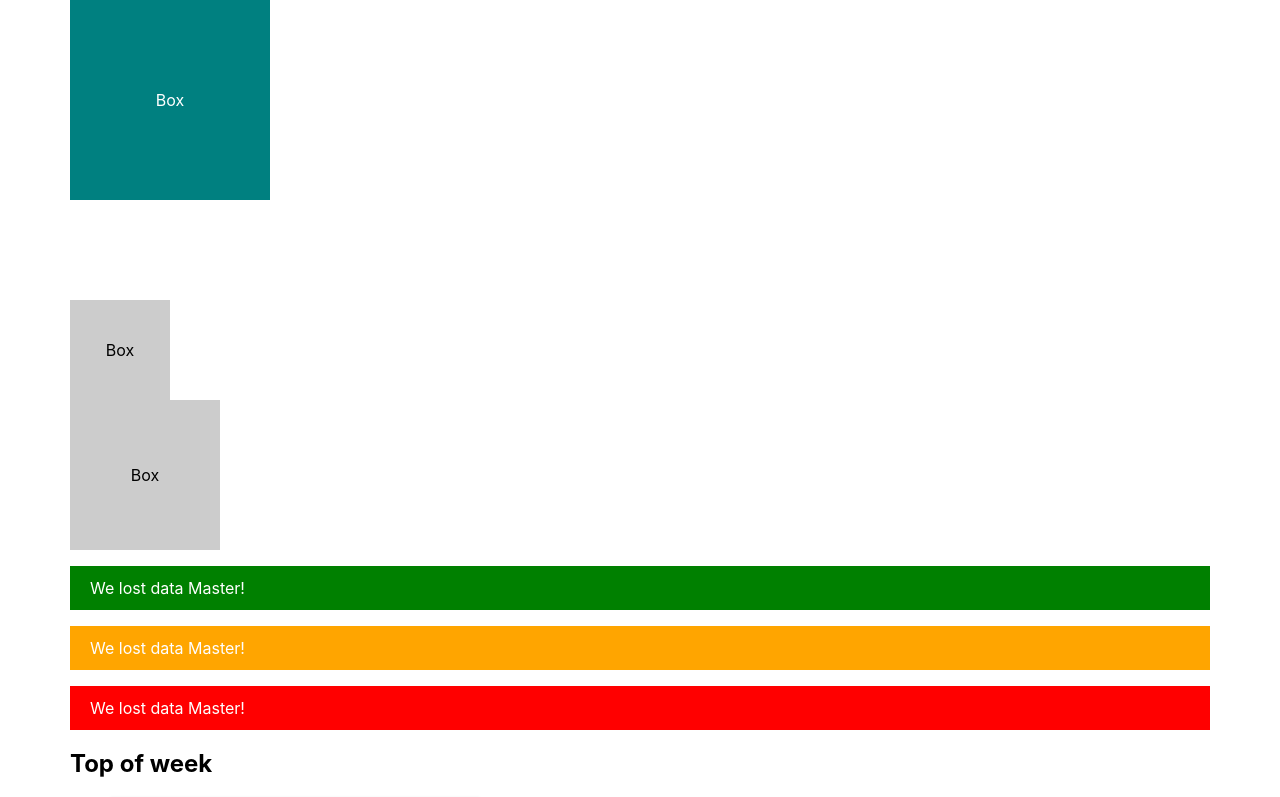
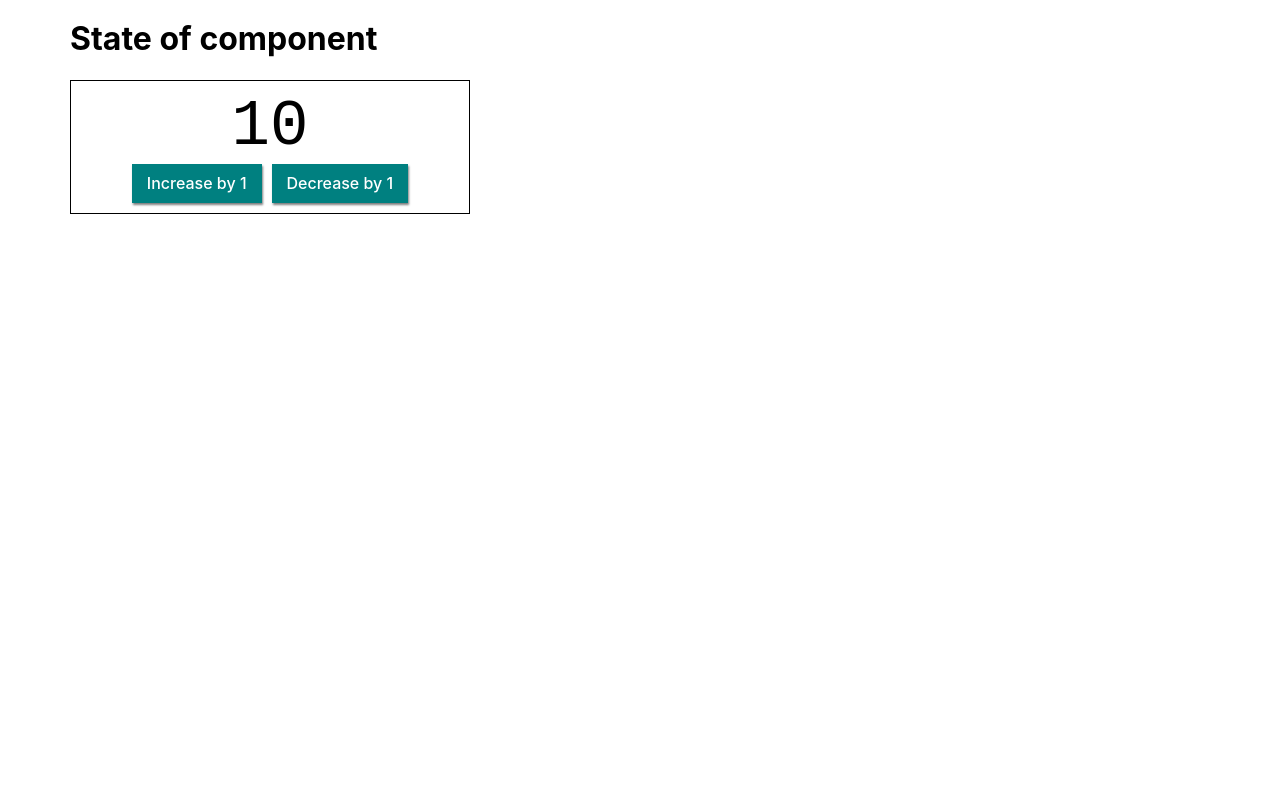
Before and after one commit to Anteycu/crispy-octo-couscous, a React (Create React App) app: page / in a window 1280 px wide. Shown: the top 797 px of the page. Built offline with nearby package versions, Linux system fonts and the light colour scheme.

Commit message:
Counter done

```diff
--- a/src/App.js
+++ b/src/App.js
@@ -1,10 +1,11 @@
-import PaintingList from './components/PaintingList';
-import Section from './components/Section';
-import ColorPicker from './components/ColorPicker/ColorPicker';
-import Alert from './components/Alert/Alert';
+// import PaintingList from './components/PaintingList';
+// import Section from './components/Section';
+// import ColorPicker from './components/ColorPicker/ColorPicker';
+// import Alert from './components/Alert/Alert';
 import Container from './components/Container/Container';
-import Box from './components/Box/Box';
-import paintings from './paintings.json';
+// import Box from './components/Box/Box';
+// import paintings from './paintings.json';
+import Counter from './components/Counter/Counter';
 
 const colorPickerOptions = [
   { label: 'red', color: '#F44336' },
@@ -18,7 +19,7 @@
 const App = function () {
   return (
     <Container>
-      <Box type="small" classNames="big red" styles={{ color: '#fff' }} />
+      {/* <Box type="small" classNames="big red" styles={{ color: '#fff' }} />
       <Box type="medium" />
       <Box type="large" />
       <Alert text="We lost data Master!" type="success" />
@@ -28,7 +29,9 @@
         <PaintingList items={paintings} />
       </Section>
       <ColorPicker options={colorPickerOptions} />
-      <Section title="Best" />
+      <Section title="Best" /> */}
+      <h1>State of component</h1>
+      <Counter initialValue={10} />
     </Container>
   );
 };
--- /dev/null
+++ b/src/components/Counter/Controls.js
@@ -0,0 +1,16 @@
+import React from 'react';
+
+const Controls = ({ onIncrement, onDecrement }) => {
+  return (
+    <div className="Counter__controls">
+      <button type="button" onClick={onIncrement}>
+        Increase by 1
+      </button>
+      <button type="button" onClick={onDecrement}>
+        Decrease by 1
+      </button>
+    </div>
+  );
+};
+
+export default Controls;
--- /dev/null
+++ b/src/components/Counter/Counter.css
@@ -0,0 +1,33 @@
+.Counter {
+  width: 400px;
+  padding: 10px;
+  border: 1px solid black;
+  text-align: center;
+}
+
+.Counter__controls > button {
+  border: none;
+  padding: 10px 15px;
+  background-color: teal;
+  color: #fff;
+  font-weight: 500;
+  margin-left: 5px;
+  margin-right: 5px;
+  font-family: inherit;
+  cursor: pointer;
+  outline: none;
+  box-shadow: 1px 2px 2px 0 rgb(0 0 0 / 0.5);
+  transition: box-shadow 250ms linear;
+}
+
+.Counter__controls > button:active {
+  box-shadow: 2px 5px 2px 0 rgb(0 0 0 / 0.5);
+}
+
+.Counter__value {
+  margin-right: 15px;
+  margin-left: 15px;
+  font-size: 64px;
+  font-family: monospace;
+  text-align: center;
+}
--- /dev/null
+++ b/src/components/Counter/Counter.js
@@ -0,0 +1,47 @@
+import React from 'react';
+import Controls from './Controls';
+import './Counter.css';
+
+class Counter extends React.Component {
+  static defaultProps = {
+    initialValue: 0,
+  };
+
+  static propTypes = {
+    //
+  };
+
+  state = {
+    value: this.props.initialValue,
+  };
+
+  handleIncrement = () => {
+    this.setState(prevState => {
+      return {
+        value: prevState.value + 1,
+      };
+    });
+  };
+
+  handleDecrement = () => {
+    this.setState(prevState => {
+      return {
+        value: prevState.value - 1,
+      };
+    });
+  };
+
+  render() {
+    return (
+      <div className="Counter">
+        <span className="Counter__value">{this.state.value}</span>
+        <Controls
+          onIncrement={this.handleIncrement}
+          onDecrement={this.handleDecrement}
+        />
+      </div>
+    );
+  }
+}
+
+export default Counter;
```
